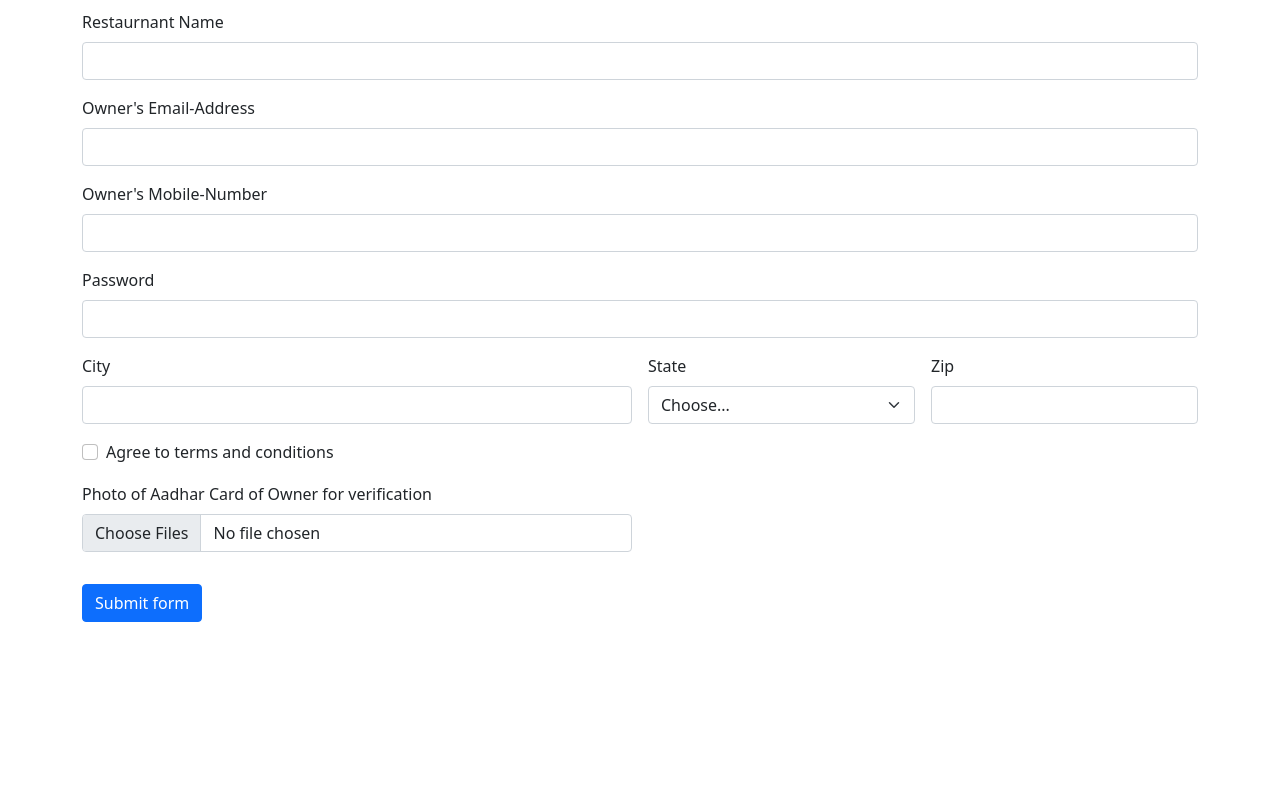
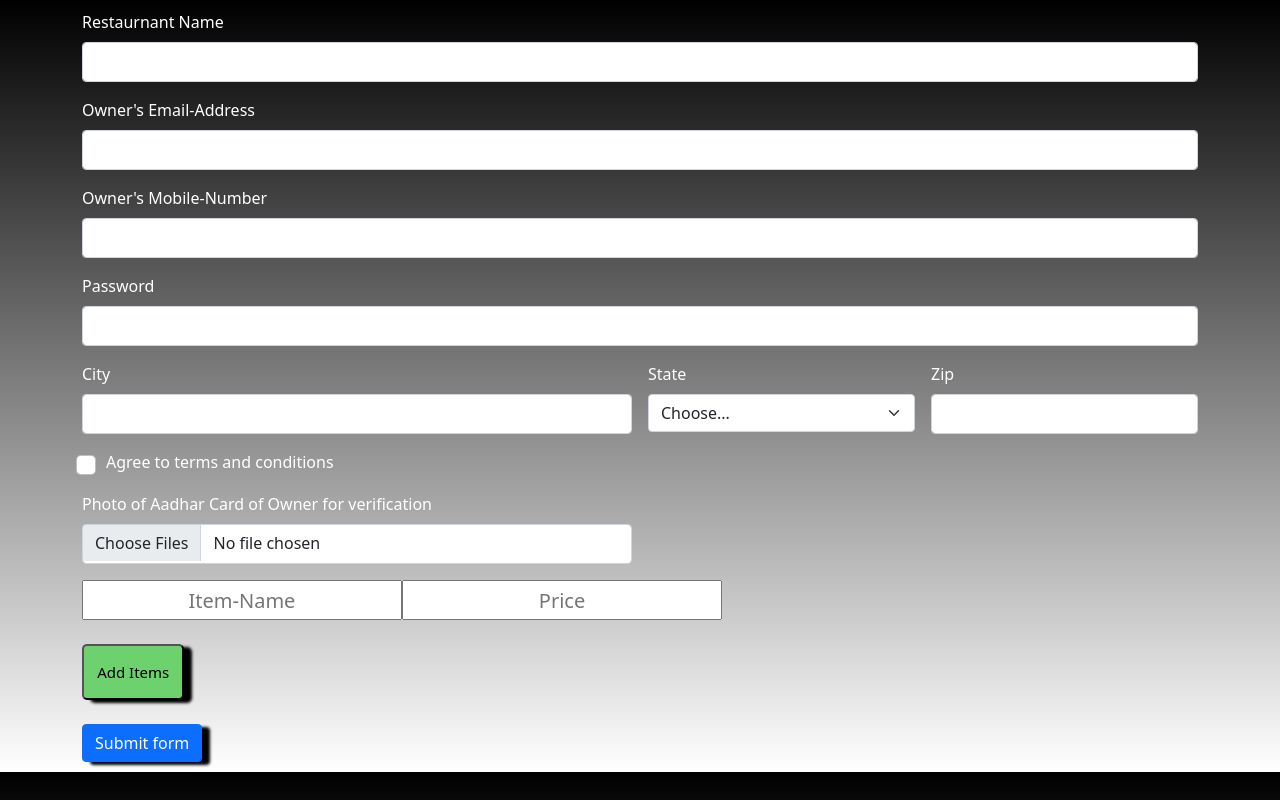
Before and after one commit to Dwaipayan-Sharma/FoodBook.github.io, a plain HTML site: page form.html in a window 1280 px wide. Drawn offline with nearby package versions, Linux system fonts and the light colour scheme.

Commit message:
Some Changes to Form
Added an option for "add items"

```diff
--- a/form.html
+++ b/form.html
@@ -15,63 +15,98 @@
     <div class="container">
       <form class="row g-3">
         <div class="col-md-12">
-          <label for="validationDefault01" class="form-label">Restaurnant Name</label>
+          <label for="validationDefault01" class="form-label" style="color: white;">Restaurnant Name</label>
           <input type="text" class="form-control" id="validationDefault01" required >
         </div>
         <div class="col-md-12">
-          <label for="validationDefault01" class="form-label">Owner's Email-Address</label>
+          <label for="validationDefault01" class="form-label" style="color: white;">Owner's Email-Address</label>
           <input type="text" class="form-control" id="validationDefault01" required >
         </div>
         <div class="col-md-12">
-          <label for="validationDefault01" class="form-label">Owner's Mobile-Number</label>
+          <label for="validationDefault01" class="form-label" style="color: white;">Owner's Mobile-Number</label>
           <input type="text" class="form-control" id="validationDefault01" required>
         </div>
         <div class="col-md-12">
-          <label for="validationDefault01" class="form-label">Password</label>
+          <label for="validationDefault01" class="form-label" style="color: white;">Password</label>
           <input type="text" class="form-control" id="validationDefault01" required>
         </div>
 
 
 
         <div class="col-md-6">
-          <label for="validationDefault03" class="form-label">City</label>
+          <label for="validationDefault03" class="form-label" style="color: white;">City</label>
           <input type="text" class="form-control" id="validationDefault03" required>
         </div>
         <div class="col-md-3">
-          <label for="validationDefault04" class="form-label">State</label>
+          <label for="validationDefault04" class="form-label" style="color: white;">State</label>
           <select class="form-select" id="validationDefault04" required>
             <option selected disabled value="">Choose...</option>
             <option>...</option>
           </select>
         </div>
         <div class="col-md-3">
-          <label for="validationDefault05" class="form-label">Zip</label>
+          <label for="validationDefault05" class="form-label" style="color: white;">Zip</label>
           <input type="text" class="form-control" id="validationDefault05" required>
         </div>
+
+
+
+
+
+
+
+
         <div class="col-12">
           <div class="form-check">
             <input class="form-check-input" type="checkbox" value="" id="invalidCheck2" required>
-            <label class="form-check-label" for="invalidCheck2">
+            <label class="form-check-label" for="invalidCheck2" style="color: white;">
               Agree to terms and conditions
             </label>
           </div>
         </div>
         <div class="mb-3 col-md-6">
-          <label for="formFileMultiple" class="form-label">Photo of Aadhar Card of Owner for verification</label>
+          <label for="formFileMultiple" class="form-label" style="color: white;">Photo of Aadhar Card of Owner for verification</label>
           <input class="form-control" type="file" id="formFileMultiple" multiple required>
         </div>
-        <div class="col-12">
-          <button class="btn btn-primary" type="submit">Submit form</button>
-        </div>
+
       </form>
     </div>
+    <div class="container">
 
-    <!-- Optional JavaScript; choose one of the two! -->
+     <form  id="f1">
 
-    <!-- Option 1: Bootstrap Bundle with Popper -->
-    <script src="https://cdn.jsdelivr.net/npm/bootstrap@5.1.1/dist/js/bootstrap.bundle.min.js" integrity="sha384-/bQdsTh/da6pkI1MST/rWKFNjaCP5gBSY4sEBT38Q/9RBh9AH40zEOg7Hlq2THRZ" crossorigin="anonymous"></script>
+      <div class="container2">
+        <div><input type="text" id="" name="" placeholder="Item-Name"><input type="text" id="" name="" placeholder="Price"></div>
+      </div>
 
-    <!-- Option 2: Separate Popper and Bootstrap JS -->
+    </form><br>
+
+    <button id="myButton">Add Items</button><br><br>
+
+    <div class="col-12">
+      <button class="btn btn-primary" id="submit" type="submit">Submit form</button>
+    </div>
+
+  </div>
+
+  <!-- Optional JavaScript; choose one of the two! -->
+
+  <!-- Option 1: Bootstrap Bundle with Popper -->
+  <script src="https://cdn.jsdelivr.net/npm/bootstrap@5.1.1/dist/js/bootstrap.bundle.min.js" integrity="sha384-/bQdsTh/da6pkI1MST/rWKFNjaCP5gBSY4sEBT38Q/9RBh9AH40zEOg7Hlq2THRZ" crossorigin="anonymous"></script>
+  <script  type="text/javascript">
+    document.querySelector("#myButton").onclick = function(){
+      const container2 = document.querySelector(".container2");
+      const div = document.createElement("div");
+      div.innerHTML = container2.innerHTML;
+      const form1 = document.querySelector("#f1");
+      form1.append(div);
+
+
+    }
+
+  </script>
+
+  <!-- Option 2: Separate Popper and Bootstrap JS -->
     <!--
     <script src="https://cdn.jsdelivr.net/npm/@popperjs/core@2.9.3/dist/umd/popper.min.js" integrity="sha384-W8fXfP3gkOKtndU4JGtKDvXbO53Wy8SZCQHczT5FMiiqmQfUpWbYdTil/SxwZgAN" crossorigin="anonymous"></script>
     <script src="https://cdn.jsdelivr.net/npm/bootstrap@5.1.1/dist/js/bootstrap.min.js" integrity="sha384-skAcpIdS7UcVUC05LJ9Dxay8AXcDYfBJqt1CJ85S/CFujBsIzCIv+l9liuYLaMQ/" crossorigin="anonymous"></script>
--- a/formstyle.css
+++ b/formstyle.css
@@ -1,3 +1,24 @@
 body{
 	margin: 10px;
+	background: linear-gradient(black,white);
 }
+
+input{
+	text-align: center;
+	width: 25vw;
+	height: 5vh;
+	font-size: 20px;
+}
+
+#myButton{
+	background-color: #6dd26d;
+	width: 8vw;
+	height: 7vh;
+	font-size: 15px;
+	box-shadow: 8px 3px 3px black;
+	border-radius: 5px;
+}
+
+#submit{
+	box-shadow: 8px 3px 3px black;
+}
```
